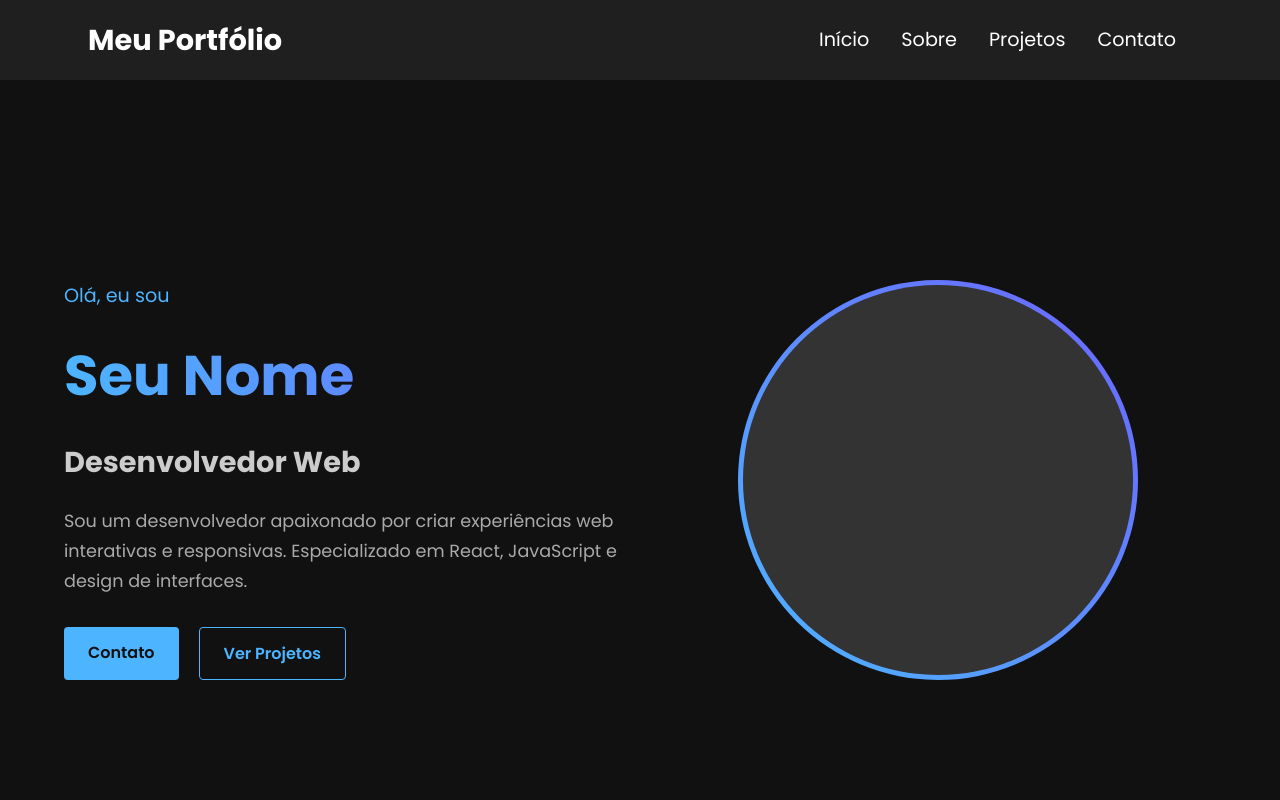
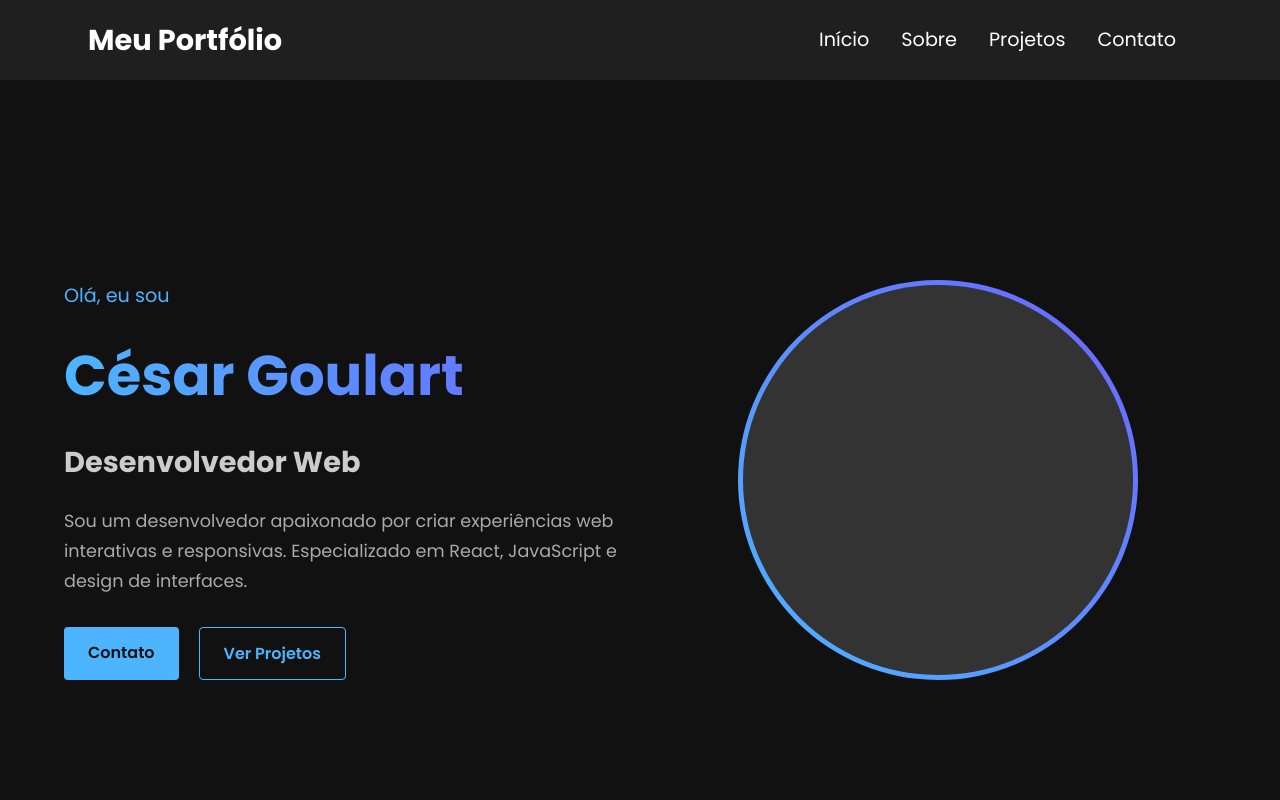
Before and after one commit to cesargoulart/meu-portfolio, a React (Create React App) app: page / in a window 1280 px wide. Shown: the top 800 px of the page. Built offline with nearby package versions, Linux system fonts and the light colour scheme.

Commit message:
feat: Update name in Home component to César Goulart

```diff
--- a/src/pages/Home.js
+++ b/src/pages/Home.js
@@ -6,7 +6,7 @@ function Home() {
     <section id="home" className="home-container">
       <div className="home-content" data-aos="fade-up">
         <p className="hello" data-aos="fade-right" data-aos-delay="100">Olá, eu sou</p>
-        <h1 className="name" data-aos="fade-left" data-aos-delay="200">Seu Nome</h1>
+        <h1 className="name" data-aos="fade-left" data-aos-delay="200">César Goulart</h1>
         <h3 className="title" data-aos="fade-up" data-aos-delay="300">Desenvolvedor Web</h3>
         <p className="description" data-aos="fade-up" data-aos-delay="400">
           Sou um desenvolvedor apaixonado por criar experiências web interativas e responsivas.
```
